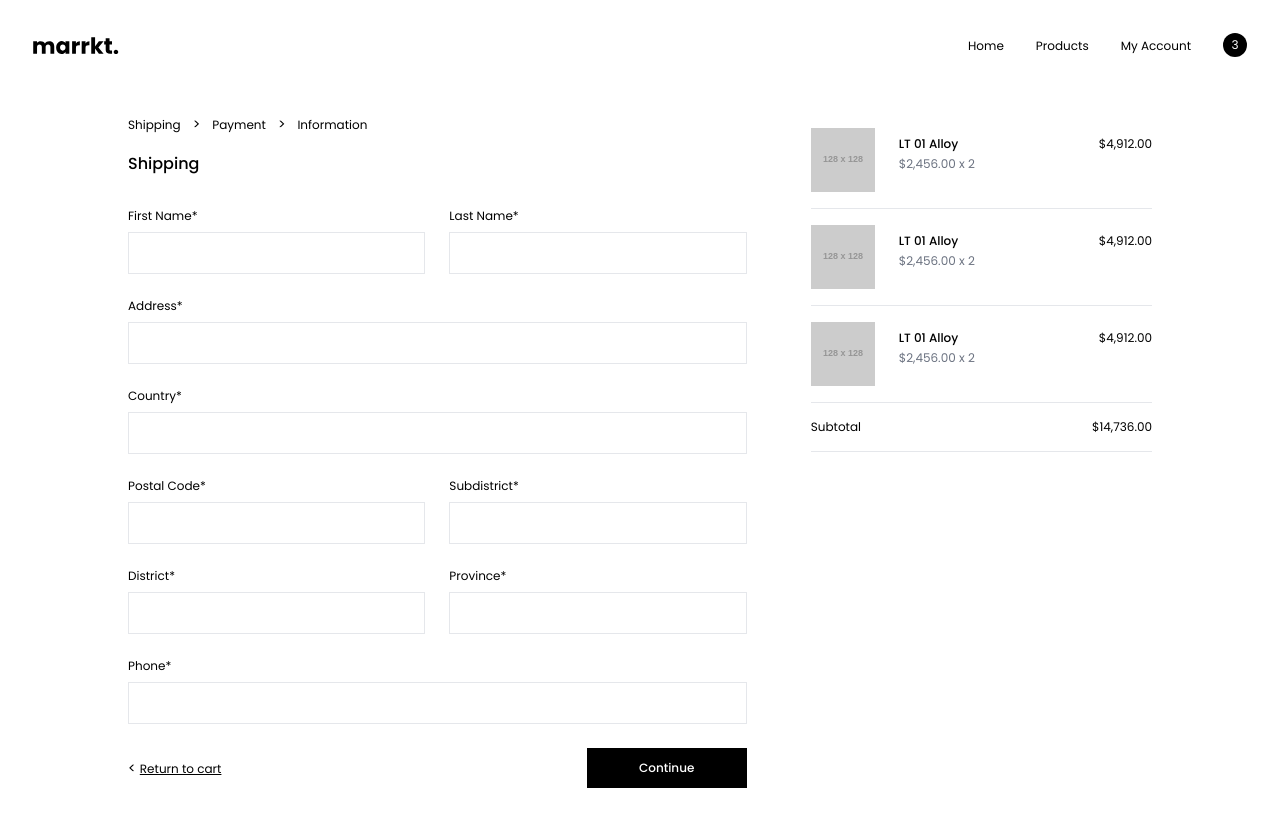
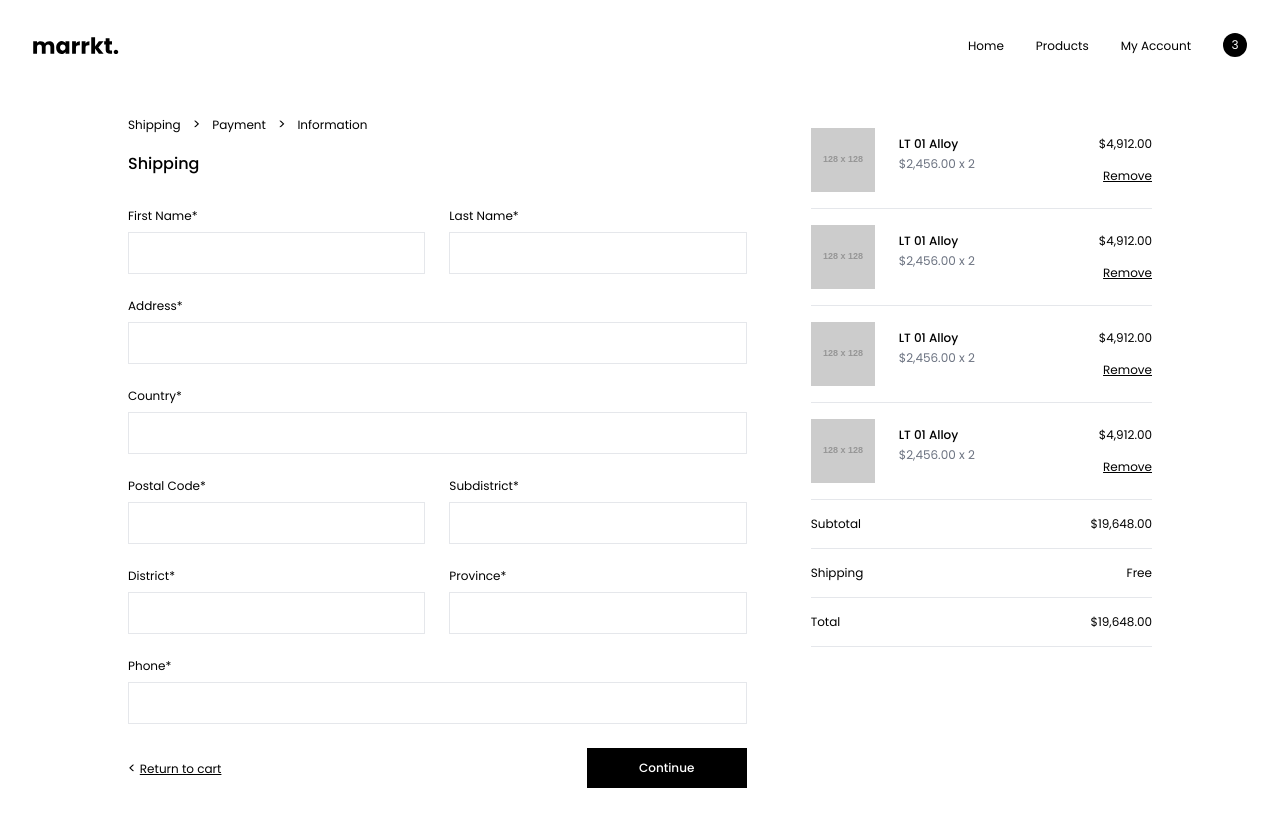
Before and after one commit to gattigaga/marrkt, a Next.js app: page /checkout/shipping in a window 1280 px wide. Shown: the top 826 px of the page. Built offline with nearby package versions, Linux system fonts and the light colour scheme.

Commit message:
Create CartSummary component

```diff
--- /dev/null
+++ b/components/CartSummary.tsx
@@ -0,0 +1,79 @@
+import React, { useMemo } from "react";
+
+import { numberToCurrency } from "../helpers/formatter";
+import { getSubtotal } from "../helpers/math";
+import CartInfo from "./CartInfo";
+import CartItem from "./CartItem";
+
+const CartSummary = () => {
+  const items = useMemo(
+    () => [
+      {
+        id: 1,
+        name: "LT 01 Alloy",
+        price: 2456,
+        quantity: 2,
+        image: "https://via.placeholder.com/128x128",
+      },
+      {
+        id: 2,
+        name: "LT 01 Alloy",
+        price: 2456,
+        quantity: 2,
+        image: "https://via.placeholder.com/128x128",
+      },
+      {
+        id: 3,
+        name: "LT 01 Alloy",
+        price: 2456,
+        quantity: 2,
+        image: "https://via.placeholder.com/128x128",
+      },
+      {
+        id: 4,
+        name: "LT 01 Alloy",
+        price: 2456,
+        quantity: 2,
+        image: "https://via.placeholder.com/128x128",
+      },
+    ],
+    []
+  );
+
+  const subtotal = useMemo(() => getSubtotal(items), [items]);
+
+  const shippingCost = 0;
+  const total = subtotal + shippingCost;
+
+  return (
+    <div className="border-b border-gray-200">
+      <div>
+        {items.map((item, index) => {
+          const isLast = index === items.length - 1;
+
+          return (
+            <div key={item.id}>
+              <CartItem
+                name={item.name}
+                quantity={item.quantity}
+                price={item.price}
+                image={item.image}
+                isRemovable
+              />
+              {!isLast && <div className="w-full border-t border-gray-200" />}
+            </div>
+          );
+        })}
+      </div>
+
+      <CartInfo label="Subtotal" value={numberToCurrency(subtotal)} />
+      <CartInfo
+        label="Shipping"
+        value={shippingCost ? numberToCurrency(shippingCost) : "Free"}
+      />
+      <CartInfo label="Total" value={numberToCurrency(total)} />
+    </div>
+  );
+};
+
+export default CartSummary;
--- a/pages/checkout/shipping.tsx
+++ b/pages/checkout/shipping.tsx
@@ -9,10 +9,8 @@ import Menu from "../../components/Menu";
 import Button from "../../components/Button";
 import Steps from "../../components/Steps";
 import Input from "../../components/Input";
-import CartItem from "../../components/CartItem";
-import { numberToCurrency } from "../../helpers/formatter";
 import { getSubtotal } from "../../helpers/math";
-import CartInfo from "../../components/CartInfo";
+import CartSummary from "../../components/CartSummary";
 
 const validationSchema = Yup.object({
   firstName: Yup.string().required("First name is required"),
@@ -250,27 +248,7 @@ const CheckoutShippingPage: NextPage = () => {
           </Formik>
         </div>
         <div className="w-1/3 pt-28 pb-24">
-          <div>
-            {items.map((item, index) => {
-              const isLast = index === items.length - 1;
-
-              return (
-                <div key={item.id}>
-                  <CartItem
-                    name={item.name}
-                    quantity={item.quantity}
-                    price={item.price}
-                    image={item.image}
-                  />
-                  {!isLast && (
-                    <div className="w-full border-t border-gray-200" />
-                  )}
-                </div>
-              );
-            })}
-          </div>
-          <CartInfo label="Subtotal" value={numberToCurrency(subtotal)} />
-          <div className="border-b border-gray-200" />
+          <CartSummary />
         </div>
       </main>
     </div>
```
